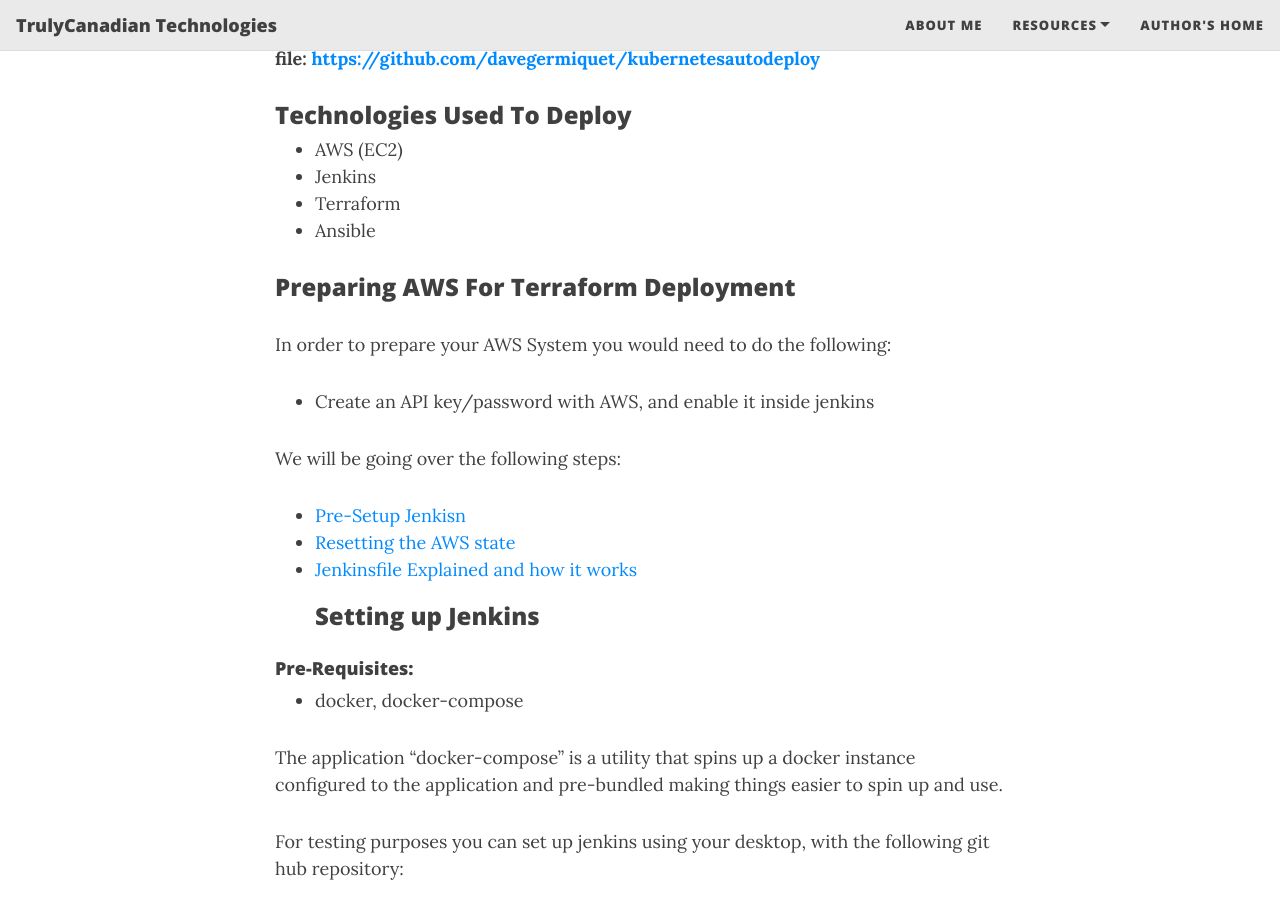
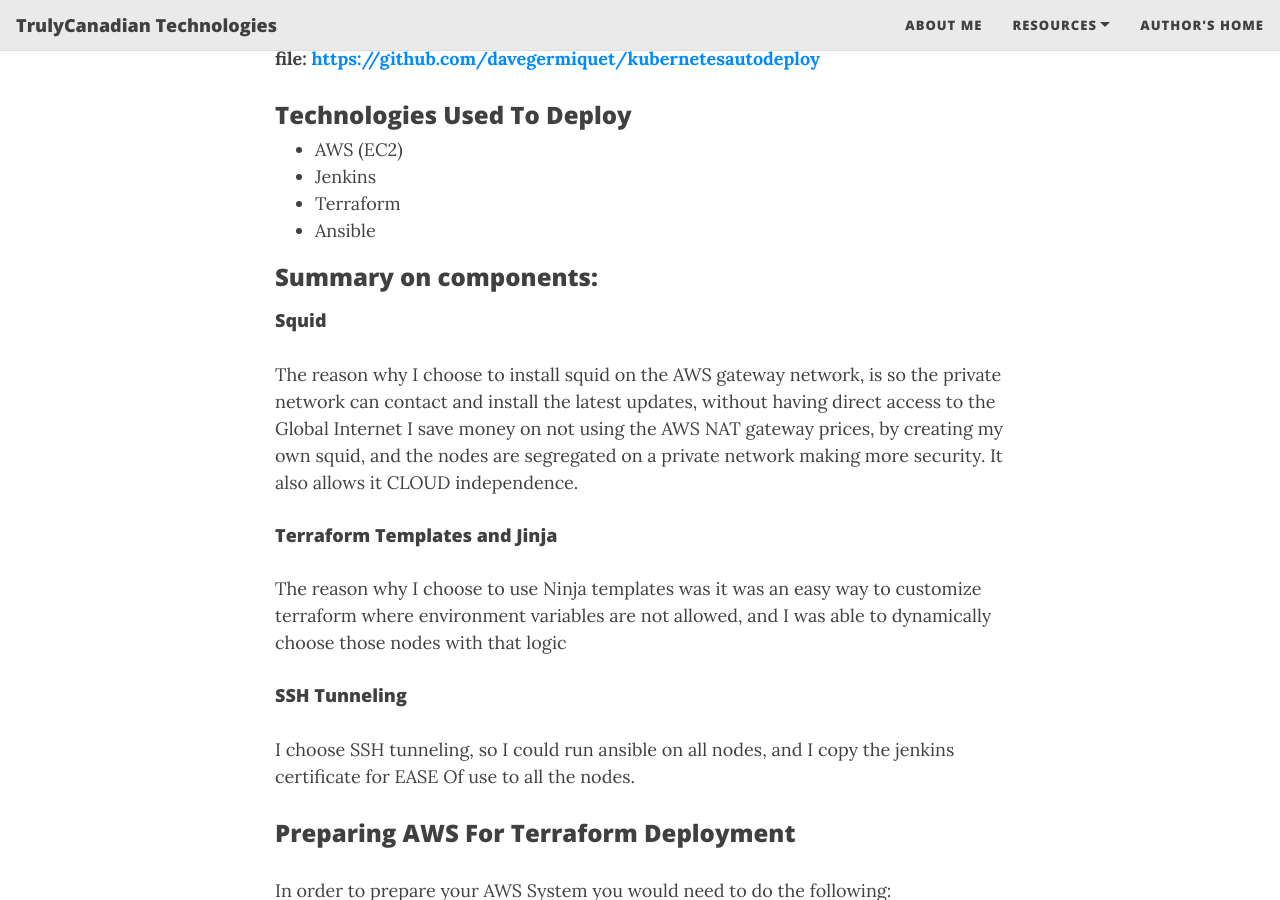
Before and after one commit to davegermiquet/LinuxAdminProto, a Jekyll site: the page built from _posts/2021-01-12-Deploying-Kubernetes.md, in a window 1280 px wide and 900 px high, scrolled down 2321 px. Built offline with Jekyll 4.4.1, drawn with Linux system fonts in a browser that asks for light colours; nearby versions of some CDN libraries.

Commit message:
Added summary why  did what i did

```diff
--- a/_posts/2021-01-12-Deploying-Kubernetes.md
+++ b/_posts/2021-01-12-Deploying-Kubernetes.md
@@ -76,6 +76,27 @@ Severs Deployed:
 - Jenkins
 - Terraform
 - Ansible
+
+### Summary on components:
+
+#### Squid
+
+The reason why I choose to install squid on the AWS gateway network, is so the private network can contact and install the latest updates, without having direct access to the Global Internet
+I save money on not using the AWS NAT gateway prices, by creating my own squid, and the nodes are segregated on a private network
+making more security.
+It also allows it CLOUD independence.
+
+#### Terraform Templates and Jinja
+
+The reason why I choose to use Ninja templates was it was an easy way to customize terraform where environment variables are not allowed, and I was able to dynamically choose those nodes with that logic
+
+#### SSH Tunneling
+
+I choose SSH tunneling, so I could run ansible on all nodes, and I copy the jenkins certificate for EASE Of use to all the nodes.
+
+
+
+
 
 
 <a name="prepareaws"></a>
```
